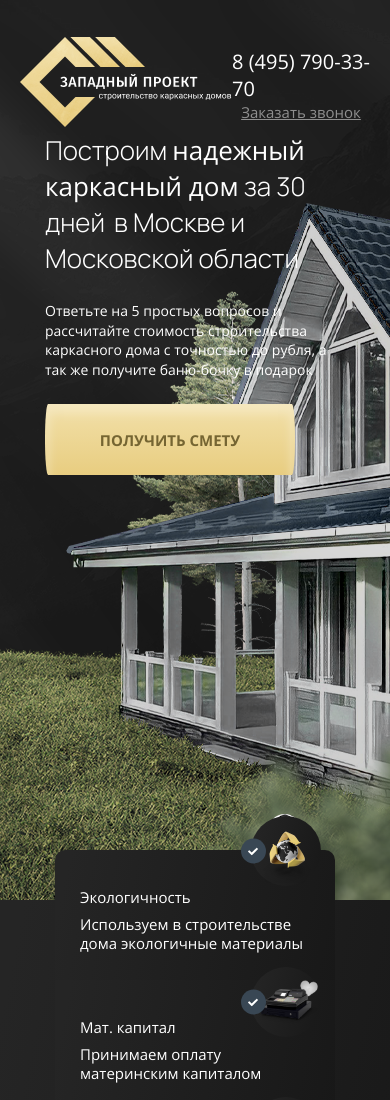
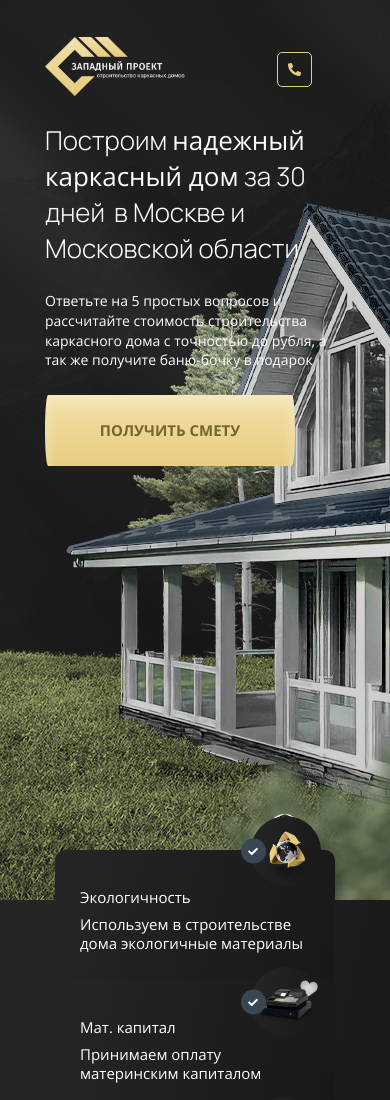
Before and after one commit to VladislavSklv/WestProject, a website: page src/index.html in a window 390 px wide. Shown: the top 1100 px of the page. Drawn offline with nearby package versions, Linux system fonts and the light colour scheme; files that its build step writes are made by us from their sources.

Commit message:
add all medias for header

```diff
--- a/src/index.html
+++ b/src/index.html
@@ -18,6 +18,7 @@
                     <a class="phone__tel" href="tel:84957903370">8 (495) 790-33-70</a>
                     <a class="phone__text" href="tel:84957903370">Заказать звонок</a>
                 </div>
+                <div class="phone-icon"><img src="icons/phone.svg" alt="phone"></div>
             </section>
             <div class="promo__wrapper">
                 <h1 class="promo__h1">Построим <span>надежный каркасный дом</span> за 30 дней</h1>
--- a/src/sass/blocks/_header.scss
+++ b/src/sass/blocks/_header.scss
@@ -2,6 +2,16 @@
     display: flex;
     justify-content: space-between;
     align-items: center;
+    .logo{
+        width: 210px;
+        img{
+            width: 100%;
+        }
+    }
+    .phone-icon{
+        display: none;
+    }
+    /*  */
     .phone{
         display: flex;
         flex-direction: column;
@@ -21,3 +31,56 @@
         }
     }
 }
+@media(max-width: 610px){
+    .header{
+        justify-content: center;
+        margin-bottom: 21px;
+        .logo{
+            width: 140px;
+            margin-right: 160px;
+        }
+        .phone{
+            display: none;
+        }
+        .phone-icon{
+            position: absolute;
+            right: 30%;
+            display: flex;
+            justify-content: center;
+            align-items: center;
+            height: 35px;
+            width: 35px;
+            border: 1px solid #E8CD80;
+            border-radius: 5px;
+            cursor: pointer;
+            img{
+                height: 13px;
+            }
+        }
+    }
+}
+@media(max-width: 470px){
+    .header{
+        .phone-icon{
+            right: 25%;
+        }
+    }
+}
+@media(max-width: 420px){
+    .header{
+        .phone-icon{
+            right: 20%;
+        }
+    }
+}
+@media(max-width: 340px){
+    .header{
+        justify-content: flex-start;
+        .logo{
+            margin-right: 0;
+        }
+        .phone-icon{
+            right: 15%;
+        }
+    }
+}
```
Also changed, not shown: dist/css/style.min.css, dist/icons/phone.svg (added), dist/index.html, src/icons/phone.svg (added).
